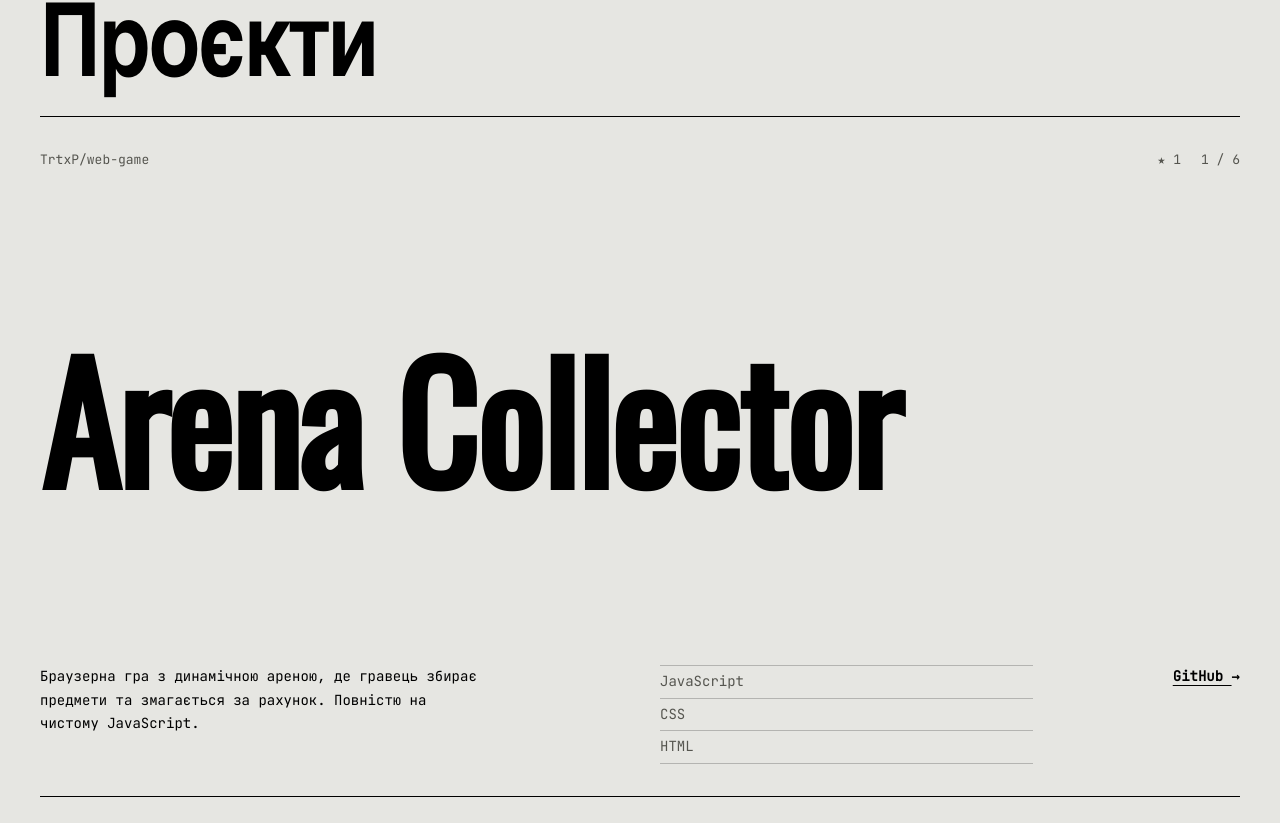
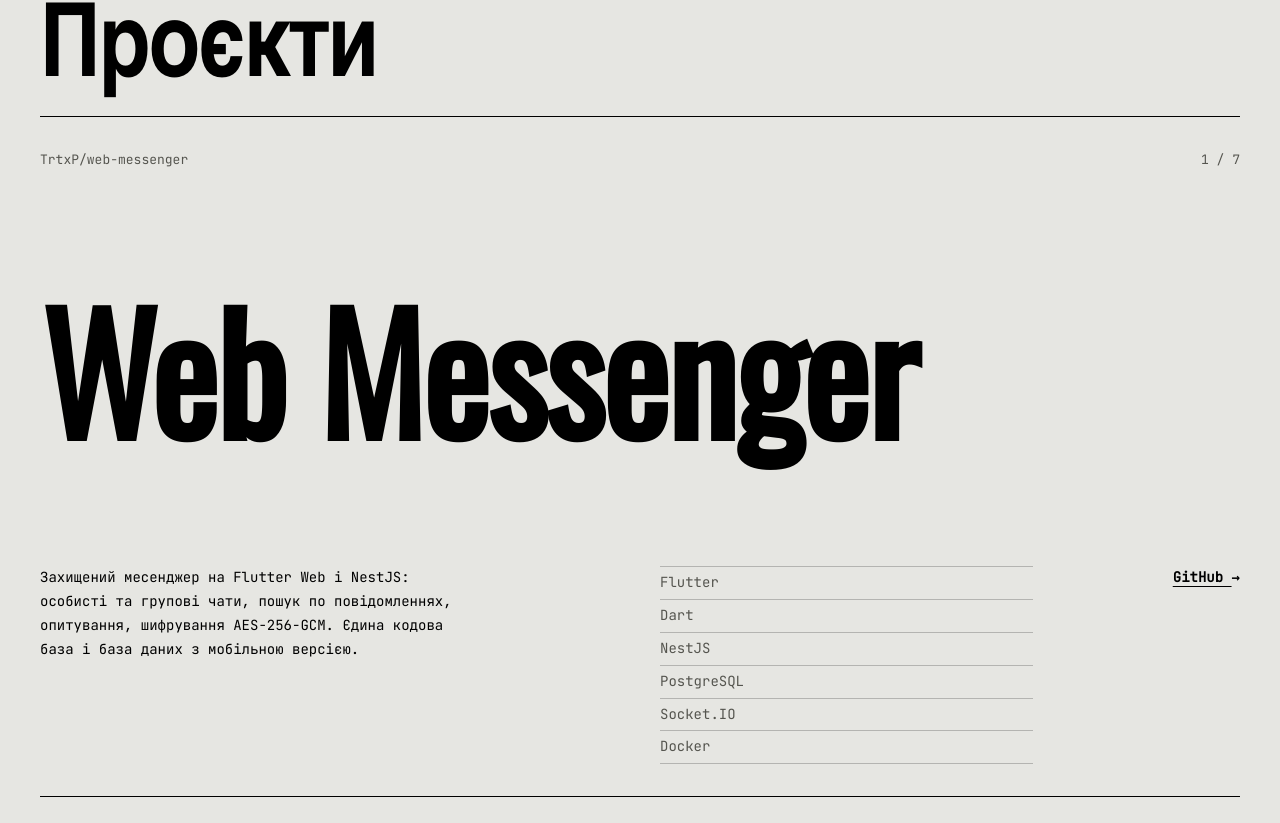
Before and after one commit to TrtxP/my-portfolio, a React (Vite) app: page / in a window 1280 px wide. Shown: the part 977-1800 px from the top of the page. Built offline with nearby package versions, Linux system fonts and the light colour scheme.

Commit message:
feat: added new section with project based on Flutter with Dart and NestJS

```diff
--- a/package.json
+++ b/package.json
@@ -1,7 +1,6 @@
 {
   "type": "module",
   "scripts": {
-    "start": "vite",
     "dev": "vite",
     "build": "vite build",
     "preview": "vite preview"
--- a/src/components/ViewSkillsSection.jsx
+++ b/src/components/ViewSkillsSection.jsx
@@ -2,8 +2,12 @@ import { skills } from "../js/arrays"
 
 export default function ViewSkillsSection() {
     return (
-        <section id="skills" className="mx-auto max-w-[1600px] border-t border-rule px-5 pt-24 md:px-10 md:pt-32">
-            <h2 className="display mb-10 text-[clamp(3rem,8vw,7rem)]">Навички</h2>
+        <section id="skills" className="mx-auto max-w-[1600px] border-t border-rule px-5 pb-20 pt-24 md:px-10 md:pb-28 md:pt-32">
+            <h2 className="display mb-8 text-[clamp(3rem,8vw,7rem)]">Навички</h2>
+            <p className="mb-12 max-w-[64ch] text-base text-mute">
+                Основний напрям: full-stack веб-розробка. Додатково розвиваюся в мобільній розробці:
+                клієнтська частина на Flutter (Dart), серверна на NestJS.
+            </p>
             <ul className="grid gap-x-10 sm:grid-cols-2 lg:grid-cols-3">
                 {skills.map((skill) => (
                     <li key={skill} className="border-t border-hair py-3 text-base">
--- a/src/js/arrays.js
+++ b/src/js/arrays.js
@@ -1,4 +1,13 @@
 export const projects = [
+    {
+        title: 'Web Messenger',
+        repo: 'web-messenger',
+        description:
+            'Захищений месенджер на Flutter Web і NestJS: особисті та групові чати, пошук по повідомленнях, опитування, шифрування AES-256-GCM. Єдина кодова база і база даних з мобільною версією.',
+        stack: ['Flutter', 'Dart', 'NestJS', 'PostgreSQL', 'Socket.IO', 'Docker'],
+        github: 'https://github.com/TrtxP/web-messenger',
+        stars: 0,
+    },
     {
         title: 'Arena Collector',
         repo: 'web-game',
@@ -60,6 +69,10 @@ export const skills = [
     'TypeScript',
     'React',
     'Java',
+    'Flutter',
+    'Dart',
+    'NestJS',
+    'Мобільна розробка',
     'GraphQL',
     'PHP',
     'Tailwind CSS',
```
Also changed, not shown: 4 other files (tests, documents, lock files or other folders).
